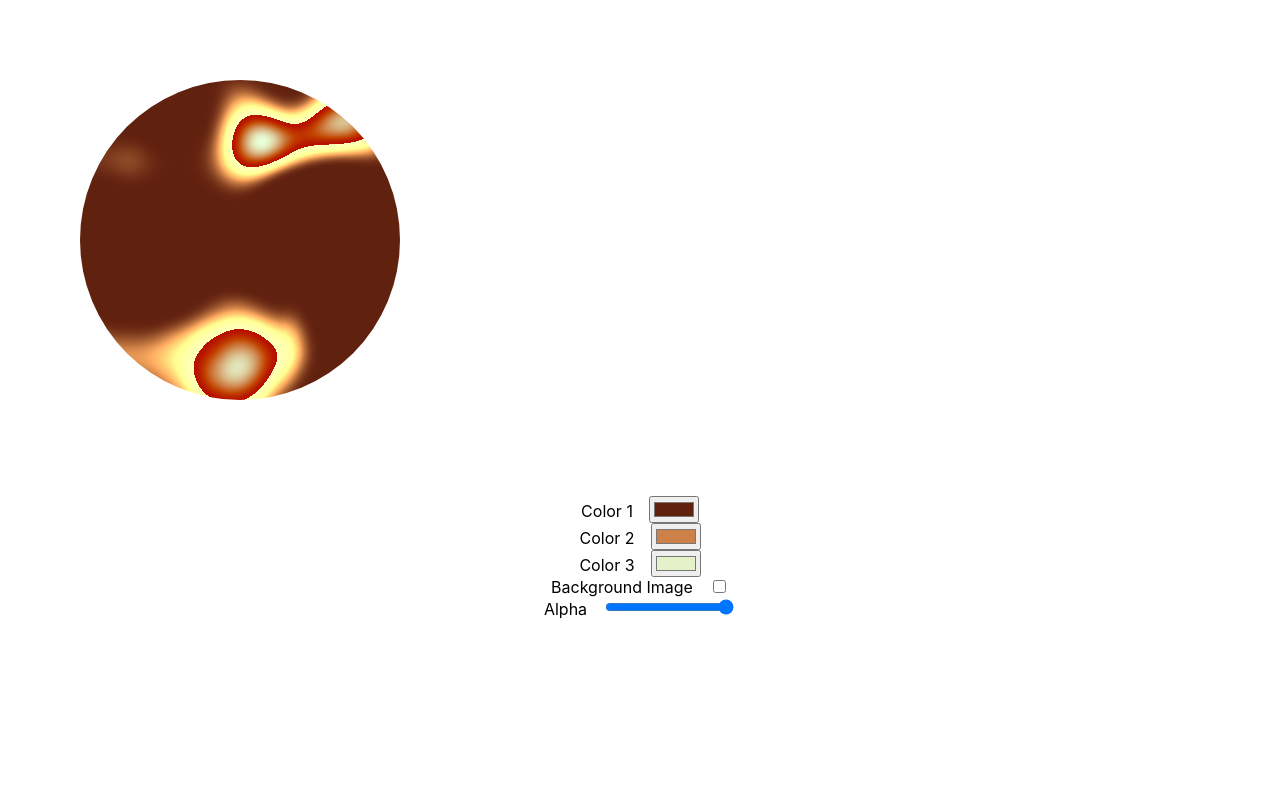
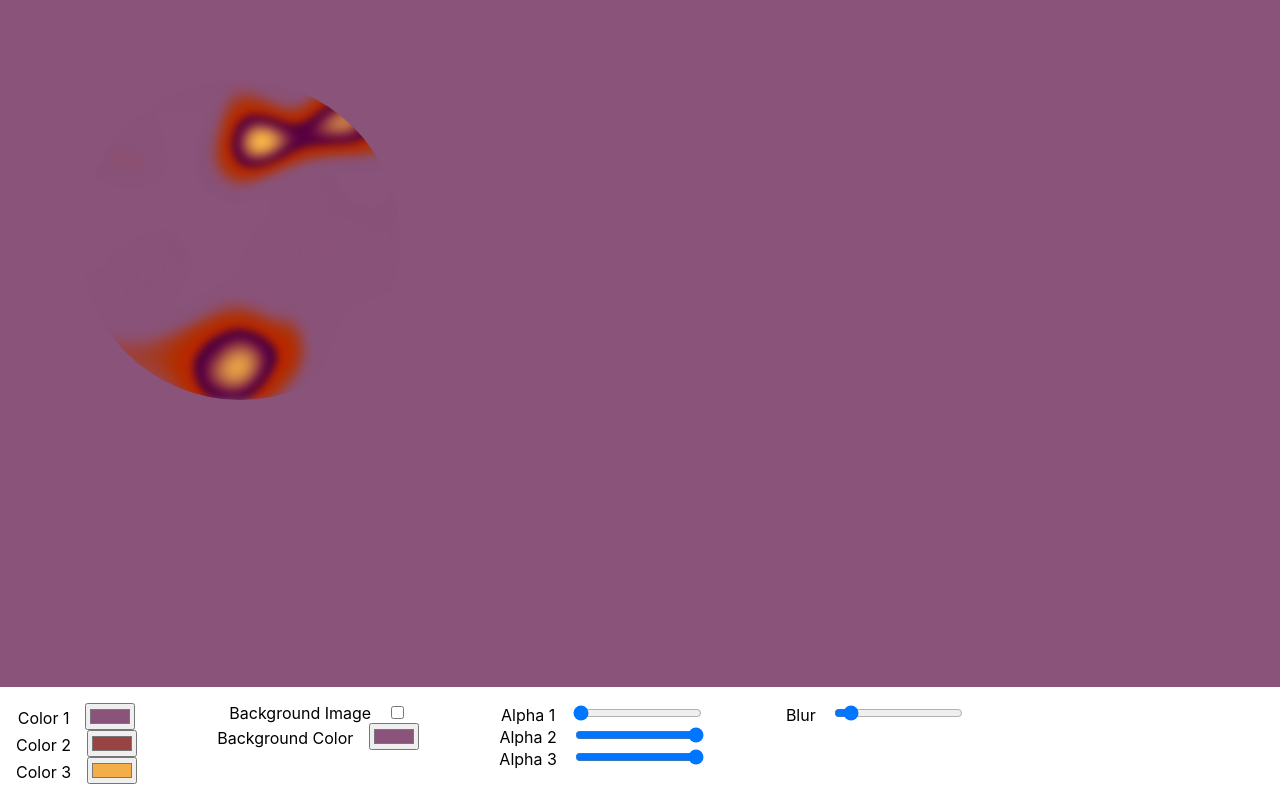
Before and after one commit to moritzsalla/liquid-drops-webgl, a React (Create React App) app: page / in a window 1280 px wide. Built offline with nearby package versions, Linux system fonts and the light colour scheme.

Commit message:
Refactor Canvas component to enhance color and alpha customization, add background color and blur options

```diff
--- a/src/Canvas.tsx
+++ b/src/Canvas.tsx
@@ -1,72 +1,13 @@
 import { useEffect, useRef, useState } from "react";
 import { colorToVec4, WebFrag } from "./lib/WebFrag";
-
-const FRAGMENT_SHADER = `#ifdef GL_ES
-precision mediump float;
-#endif
-
-uniform vec2 u_resolution;
-uniform float u_time;
-uniform vec4 u_color_0;
-uniform vec4 u_color_1;
-uniform vec4 u_color_2;
-
-// Noise function for organic movement
-vec2 random2(vec2 st) {
-    st = vec2(dot(st,vec2(127.1,311.7)),
-              dot(st,vec2(269.5,183.3)));
-    return -1.0 + 2.0 * fract(sin(st) * 43758.5453123);
-}
-
-float noise(vec2 st) {
-    vec2 i = floor(st);
-    vec2 f = fract(st);
-
-    vec2 u = f * f * (3.0 - 2.0 * f);
-
-    return mix(mix(dot(random2(i + vec2(0.0,0.0)), f - vec2(0.0,0.0)),
-                   dot(random2(i + vec2(1.0,0.0)), f - vec2(1.0,0.0)), u.x),
-               mix(dot(random2(i + vec2(0.0,1.0)), f - vec2(0.0,1.0)),
-                   dot(random2(i + vec2(1.0,1.0)), f - vec2(1.0,1.0)), u.x), u.y);
-}
-
-void main() {
-    vec2 uv = gl_FragCoord.xy / u_resolution;
-
-    // Create organic flowing movement
-    float t = u_time * 0.2;
-    float n1 = noise(uv * 3.0 + t);
-    float n2 = noise(uv * 2.0 - t * 0.5);
-    float n3 = noise(uv * 4.0 + t * 0.3);
-
-    // Combine noise layers for more organic look
-    float combined = n1 * 0.5 + n2 * 0.3 + n3 * 0.2;
-    combined = combined * 0.7 + 0.3;
-
-    // Smooth step for more defined color regions
-    float blend = smoothstep(0.3, 0.7, combined);
-
-    // Add distance-based alpha
-    vec2 center = vec2(0.5, 0.5);
-    float dist = length(uv - center);
-
-    // Mix colors based on noise
-    vec4 color;
-    if (blend < 0.33) {
-        color = mix(u_color_0, u_color_1, smoothstep(0.0, 0.33, blend) * 3.0);
-    } else if (blend < 0.66) {
-        color = mix(u_color_1, u_color_2, smoothstep(0.33, 0.66, blend) * 3.0 - 1.0);
-    } else {
-        color = mix(u_color_2, u_color_0, smoothstep(0.66, 1.0, blend) * 3.0 - 2.0);
-    }
-
-    gl_FragColor = color;
-}`;
+import { FRAGMENT_SHADER } from "./lib/shaders";
 
 export const Canvas = () => {
 	const ref = useRef<HTMLCanvasElement>(null);
-	const [colors, setColors] = useState(["#61210F", "#CE8147", "#E5F2C9"]);
-	const [alpha, setAlpha] = useState(1);
+	const [colors, setColors] = useState(["#89537A", "#9A4343", "#F4AE47"]);
+	const [alphas, setAlphas] = useState([0, 1, 1]);
+	const [blur, setBlur] = useState(4);
+	const [backgroundColor, setBackgroundColor] = useState("#89537A");
 	const [hasBackgroundImage, setHasBackgroundImage] = useState(false);
 
 	useEffect(() => {
@@ -89,7 +30,7 @@ export const Canvas = () => {
 		// Add all colors to the fragment shader
 		for (let i = 0; i < colors.length; i++) {
 			const color = colors[i];
-			webFrag.setUniform(`u_color_${i}`, colorToVec4(color, alpha));
+			webFrag.setUniform(`u_color_${i}`, colorToVec4(color, alphas[i]));
 		}
 
 		webFrag.init();
@@ -98,15 +39,17 @@ export const Canvas = () => {
 			window.removeEventListener("resize", resizeCanvas);
 			webFrag.destroy();
 		};
-	}, [colors, alpha]);
+	}, [colors, alphas]);
 
 	return (
 		<div
+			id='wrapper'
 			style={{
 				backgroundImage: hasBackgroundImage
 					? "url('https://media.cntraveler.com/photos/5eb18e42fc043ed5d9779733/16:9/w_4288,h_2412,c_limit/BlackForest-Germany-GettyImages-147180370.jpg')"
 					: "none",
 				backgroundSize: "cover",
+				backgroundColor,
 			}}
 		>
 			<div
@@ -123,11 +66,21 @@ export const Canvas = () => {
 					style={{
 						width: "100%",
 						height: "100%",
+						filter: `blur(${blur}px)`,
 					}}
 				/>
 			</div>
 
-			<div style={{ background: "white", padding: "1rem" }}>
+			<div
+				id='controls'
+				style={{
+					background: "white",
+					padding: "1rem",
+					display: "flex",
+					gap: "5rem",
+				}}
+			>
+				<div>
 					{colors.map((color, i) => {
 						return (
 							<div key={i + color}>
@@ -146,25 +99,64 @@ export const Canvas = () => {
 							</div>
 						);
 					})}
+				</div>
 
 				<div>
-					<label style={{ paddingRight: "1rem" }}>Background Image</label>
+					<div>
+						<label style={{ paddingRight: "1rem" }}>
+							Background Image
+						</label>
 						<input
 							type='checkbox'
 							checked={hasBackgroundImage}
 							onChange={(e) => setHasBackgroundImage(e.target.checked)}
 						/>
 					</div>
+					<div>
+						<label style={{ paddingRight: "1rem" }}>
+							Background Color
+						</label>
+						<input
+							type='color'
+							value={backgroundColor}
+							onChange={(e) => setBackgroundColor(e.target.value)}
+						/>
+					</div>
+				</div>
 
 				<div>
-					<label style={{ paddingRight: "1rem" }}>Alpha</label>
+					{alphas.map((alpha, i) => {
+						return (
+							<div key={i + alpha}>
+								<label style={{ paddingRight: "1rem" }}>
+									Alpha {i + 1}
+								</label>
 								<input
 									type='range'
 									min='0'
 									max='1'
-						step='0.01'
+									step='0.1'
 									value={alpha}
-						onChange={(e) => setAlpha(parseFloat(e.target.value))}
+									onChange={(e) => {
+										const newAlphas = [...alphas];
+										newAlphas[i] = parseFloat(e.target.value);
+										setAlphas(newAlphas);
+									}}
+								/>
+							</div>
+						);
+					})}
+				</div>
+
+				<div>
+					<label style={{ paddingRight: "1rem" }}>Blur</label>
+					<input
+						type='range'
+						min='0'
+						max='50'
+						step='1'
+						value={blur}
+						onChange={(e) => setBlur(parseFloat(e.target.value))}
 					/>
 				</div>
 			</div>
--- a/src/index.css
+++ b/src/index.css
@@ -1,5 +1,6 @@
-body {
+body,html {
   margin: 0;
+  padding: 0;
   font-family: -apple-system, BlinkMacSystemFont, 'Segoe UI', 'Roboto', 'Oxygen',
     'Ubuntu', 'Cantarell', 'Fira Sans', 'Droid Sans', 'Helvetica Neue',
     sans-serif;
@@ -7,7 +8,25 @@ body {
   -moz-osx-font-smoothing: grayscale;
 }
 
+canvas {
+}
+
 code {
   font-family: source-code-pro, Menlo, Monaco, Consolas, 'Courier New',
     monospace;
 }
+
+#wrapper {
+  position: fixed;
+  top: 0;
+  left: 0;
+  width: 100%;
+  height: 100vh;
+}
+
+#controls {
+  position: fixed;
+  bottom: 0;
+  left: 0;
+  width: 100%;
+}
--- /dev/null
+++ b/src/lib/shaders.ts
@@ -0,0 +1,61 @@
+export const FRAGMENT_SHADER = `#ifdef GL_ES
+precision mediump float;
+#endif
+
+uniform vec2 u_resolution;
+uniform float u_time;
+uniform vec4 u_color_0;
+uniform vec4 u_color_1;
+uniform vec4 u_color_2;
+
+// Noise function for organic movement
+vec2 random2(vec2 st) {
+    st = vec2(dot(st,vec2(127.1,311.7)),
+              dot(st,vec2(269.5,183.3)));
+    return -1.0 + 2.0 * fract(sin(st) * 43758.5453123);
+}
+
+float noise(vec2 st) {
+    vec2 i = floor(st);
+    vec2 f = fract(st);
+
+    vec2 u = f * f * (3.0 - 2.0 * f);
+
+    return mix(mix(dot(random2(i + vec2(0.0,0.0)), f - vec2(0.0,0.0)),
+                   dot(random2(i + vec2(1.0,0.0)), f - vec2(1.0,0.0)), u.x),
+               mix(dot(random2(i + vec2(0.0,1.0)), f - vec2(0.0,1.0)),
+                   dot(random2(i + vec2(1.0,1.0)), f - vec2(1.0,1.0)), u.x), u.y);
+}
+
+void main() {
+    vec2 uv = gl_FragCoord.xy / u_resolution;
+
+    // Create organic flowing movement
+    float t = u_time * 0.2;
+    float n1 = noise(uv * 3.0 + t);
+    float n2 = noise(uv * 2.0 - t * 0.5);
+    float n3 = noise(uv * 4.0 + t * 0.3);
+
+    // Combine noise layers for more organic look
+    float combined = n1 * 0.5 + n2 * 0.3 + n3 * 0.2;
+    combined = combined * 0.7 + 0.3;
+
+    // Smooth step for more defined color regions
+    float blend = smoothstep(0.3, 0.7, combined);
+
+    // Add distance-based alpha
+    vec2 center = vec2(0.5, 0.5);
+    float dist = length(uv - center);
+
+    // Mix colors based on noise
+    vec4 color;
+    if (blend < 0.33) {
+        color = mix(u_color_0, u_color_1, smoothstep(0.0, 0.33, blend) * 3.0);
+    } else if (blend < 0.66) {
+        color = mix(u_color_1, u_color_2, smoothstep(0.33, 0.66, blend) * 3.0 - 1.0);
+    } else {
+        color = mix(u_color_2, u_color_0, smoothstep(0.66, 1.0, blend) * 3.0 - 2.0);
+    }
+
+    gl_FragColor = color;
+}`;
```
Lines whose indentation alone changed are shown as unchanged.
